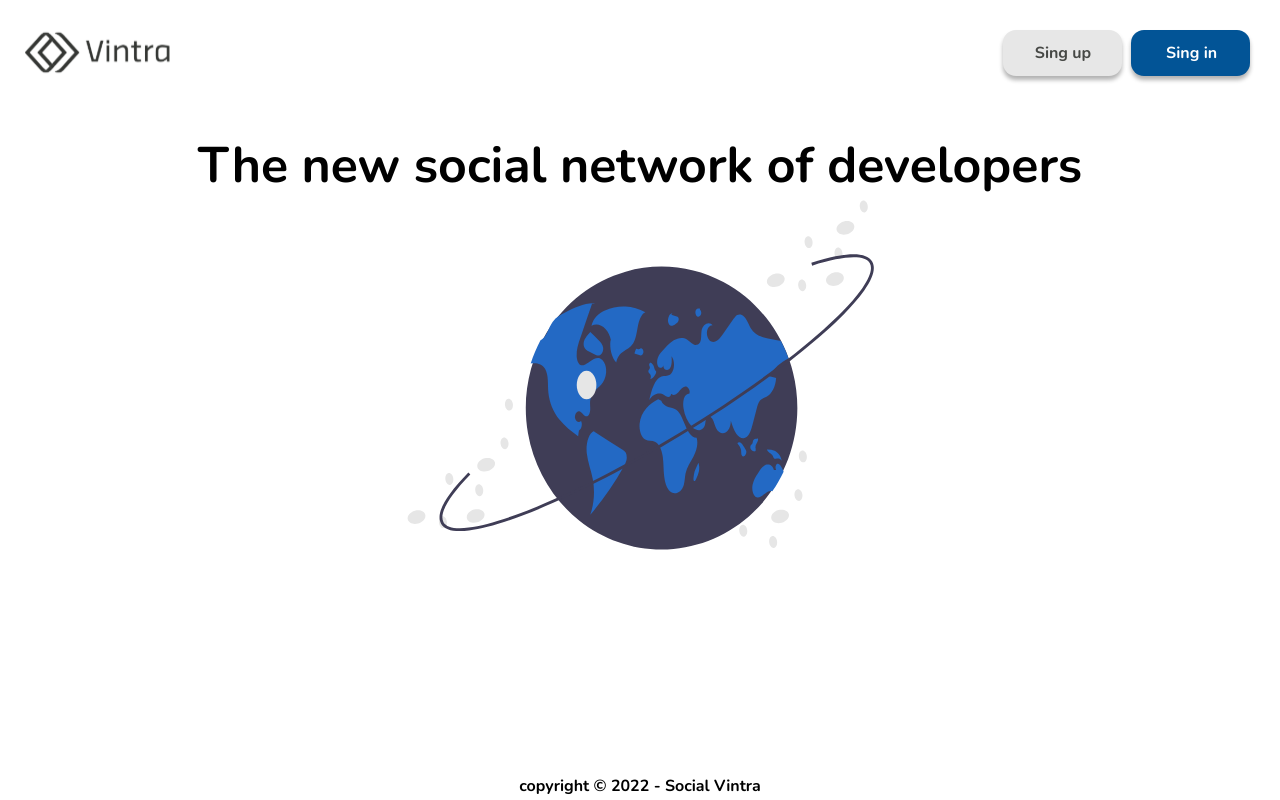
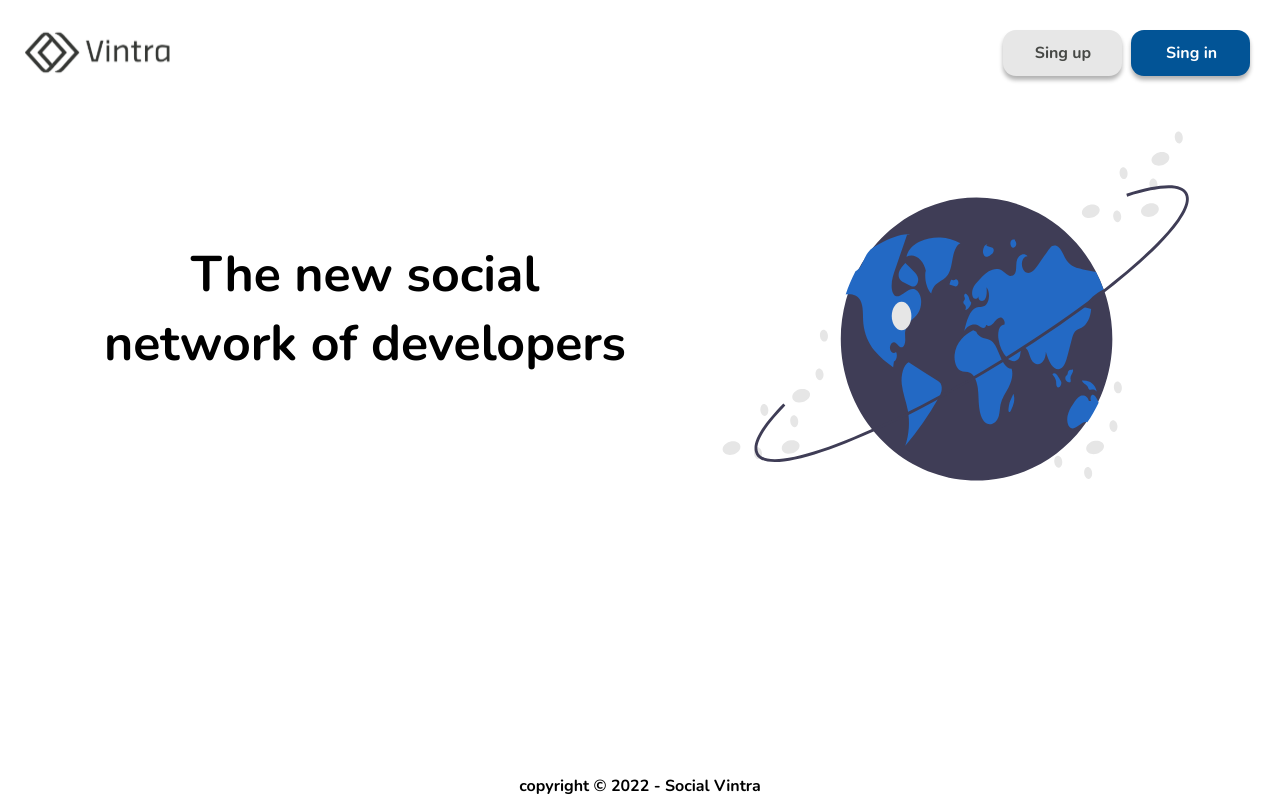
Before and after one commit to Social-Vintra/vintra, a Next.js app: page / in a window 1280 px wide. Built offline with nearby package versions, Linux system fonts and the light colour scheme.

Commit message:
fix/h1 in main max-width

```diff
--- a/styles/home.module.css
+++ b/styles/home.module.css
@@ -14,6 +14,7 @@
 .homeMain div h1{
 font-size: 50px;
 text-align: center;
+max-width: 550px;
 }
 .homeFooter{
   width: 100%;
```
